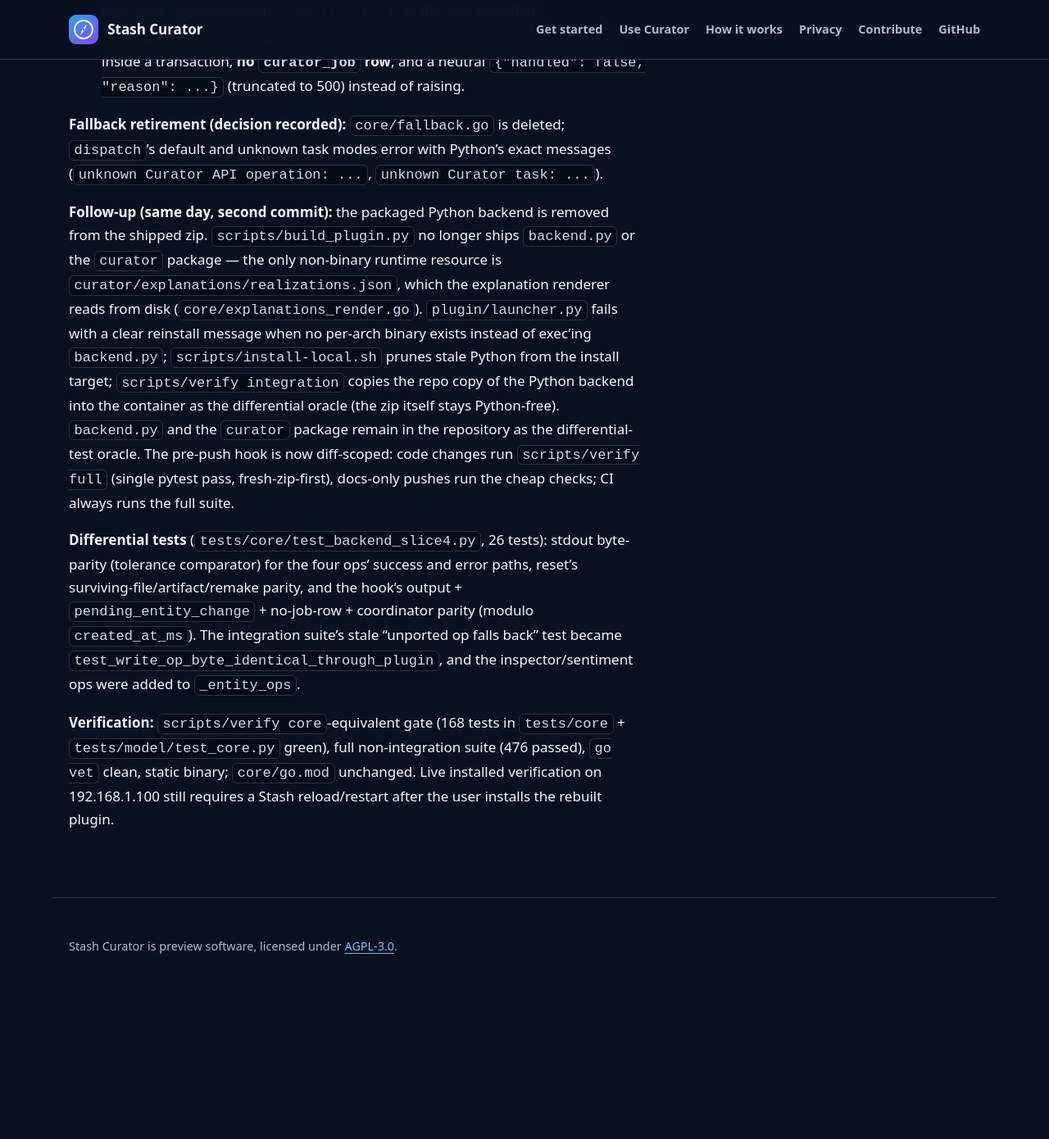
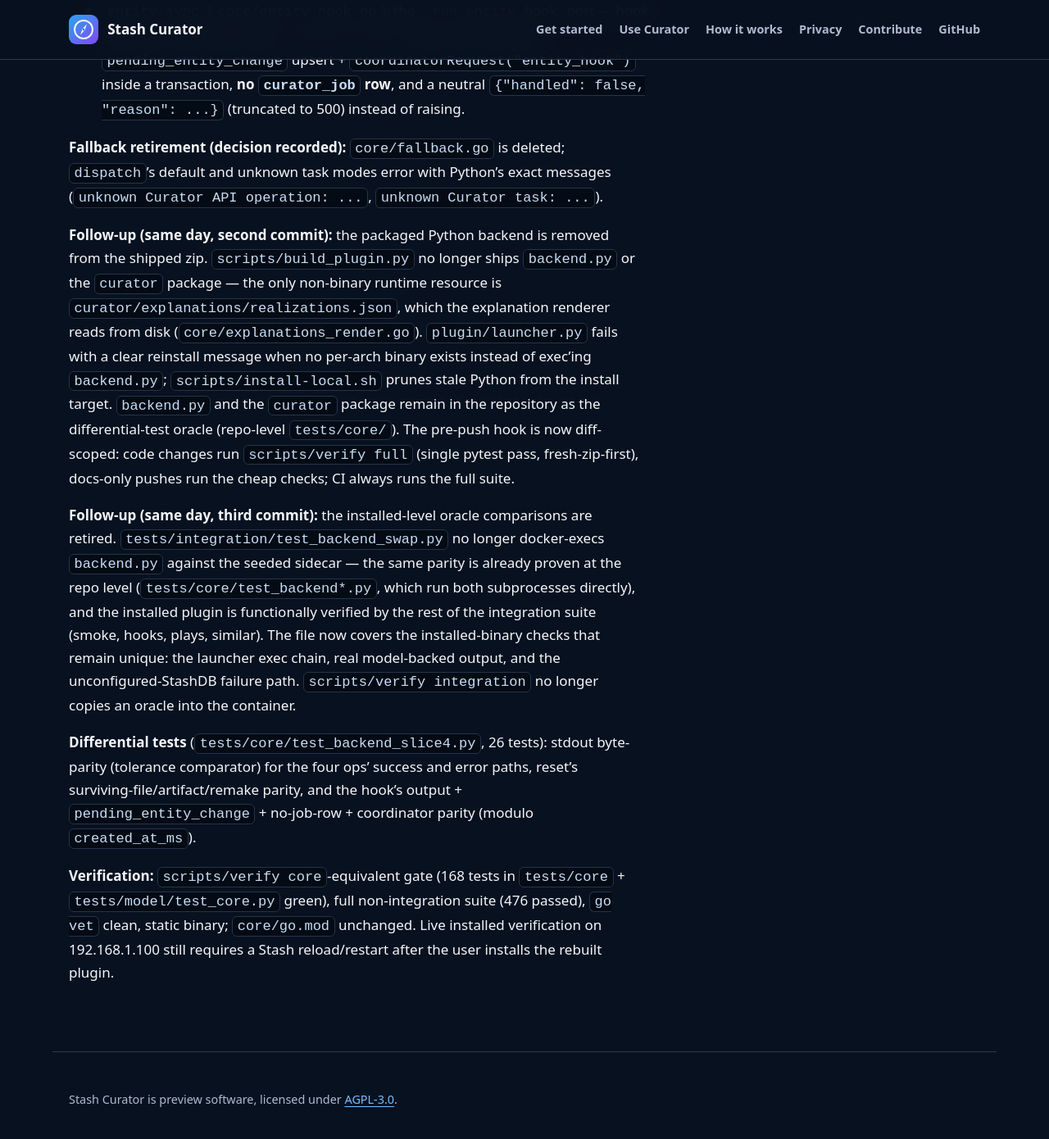
Before and after one commit to mrx-31415/stash-curator, a Jekyll site: the page built from docs/handover-go-backend-slice4.md, in a window 1280 px wide and 1400 px high, scrolled down 5729 px. Shown: the top 1390 px of the window at 82% size. Built offline with Jekyll 4.4.1, drawn with Linux system fonts in a browser that asks for light colours; our own code applies the rules of GitHub Pages for plain Markdown files; before the commit the page ends 6942 px from its top, so only the background shows below that; some of the changed text lies outside the part shown.

Commit message:
test(integration): retire the docker-exec oracle parity tests

```diff
--- a/docs/handover-go-backend-slice4.md
+++ b/docs/handover-go-backend-slice4.md
@@ -108,8 +108,10 @@ After items 1–2, every op in `_api` and every task mode is native. Then:
 - The `main.jVal` bind error from the live sync task: fixed (file durations /
   marker `end_seconds` now bind as floats) and reinstall superseded the stale
   binary; if it recurs, capture the op that triggered it.
-- The integration `get_similar` 1-ulp flake is tolerance-covered now; keep the
-  structural-exact assertions when touching `test_backend_swap.py`.
+- The integration `get_similar` 1-ulp flake is tolerance-covered now; the
+  installed-level oracle comparisons that used it (`test_backend_swap.py`'s
+  docker-exec parity tests) were retired in favor of the repo-level
+  differential harness.
 
 ## Acceptance criteria
 
@@ -171,21 +173,28 @@ is `curator/explanations/realizations.json`, which the explanation renderer
 reads from disk (`core/explanations_render.go`). `plugin/launcher.py` fails
 with a clear reinstall message when no per-arch binary exists instead of
 exec'ing `backend.py`; `scripts/install-local.sh` prunes stale Python from
-the install target; `scripts/verify integration` copies the repo copy of the
-Python backend into the container as the differential oracle (the zip itself
-stays Python-free). `backend.py` and the `curator` package remain in the
-repository as the differential-test oracle. The pre-push hook is now
-diff-scoped: code changes run `scripts/verify full` (single pytest pass,
-fresh-zip-first), docs-only pushes run the cheap checks; CI always runs the
-full suite.
+the install target. `backend.py` and the `curator` package remain in the
+repository as the differential-test oracle (repo-level `tests/core/`). The
+pre-push hook is now diff-scoped: code changes run `scripts/verify full`
+(single pytest pass, fresh-zip-first), docs-only pushes run the cheap
+checks; CI always runs the full suite.
+
+**Follow-up (same day, third commit):** the installed-level oracle
+comparisons are retired. `tests/integration/test_backend_swap.py` no longer
+docker-execs `backend.py` against the seeded sidecar — the same parity is
+already proven at the repo level (`tests/core/test_backend*.py`, which run
+both subprocesses directly), and the installed plugin is functionally
+verified by the rest of the integration suite (smoke, hooks, plays, similar).
+The file now covers the installed-binary checks that remain unique: the
+launcher exec chain, real model-backed output, and the unconfigured-StashDB
+failure path. `scripts/verify integration` no longer copies an oracle into
+the container.
 
 **Differential tests** (`tests/core/test_backend_slice4.py`, 26 tests):
 stdout byte-parity (tolerance comparator) for the four ops' success and
 error paths, reset's surviving-file/artifact/remake parity, and the hook's
 output + `pending_entity_change` + no-job-row + coordinator parity (modulo
-`created_at_ms`). The integration suite's stale "unported op falls back"
-test became `test_write_op_byte_identical_through_plugin`, and the
-inspector/sentiment ops were added to `_entity_ops`.
+`created_at_ms`).
 
 **Verification:** `scripts/verify core`-equivalent gate (168 tests in
 `tests/core` + `tests/model/test_core.py` green), full non-integration
```
Also changed, not shown: 2 other files.
